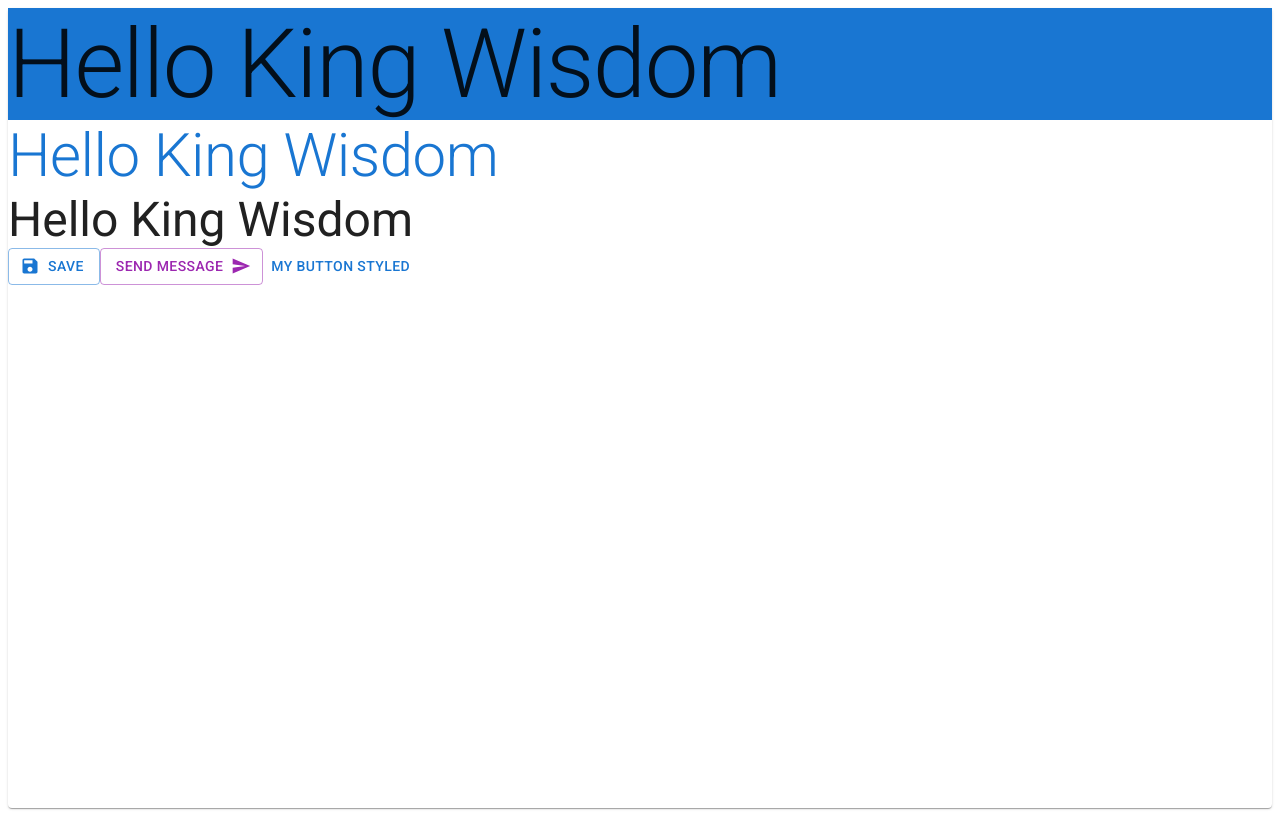
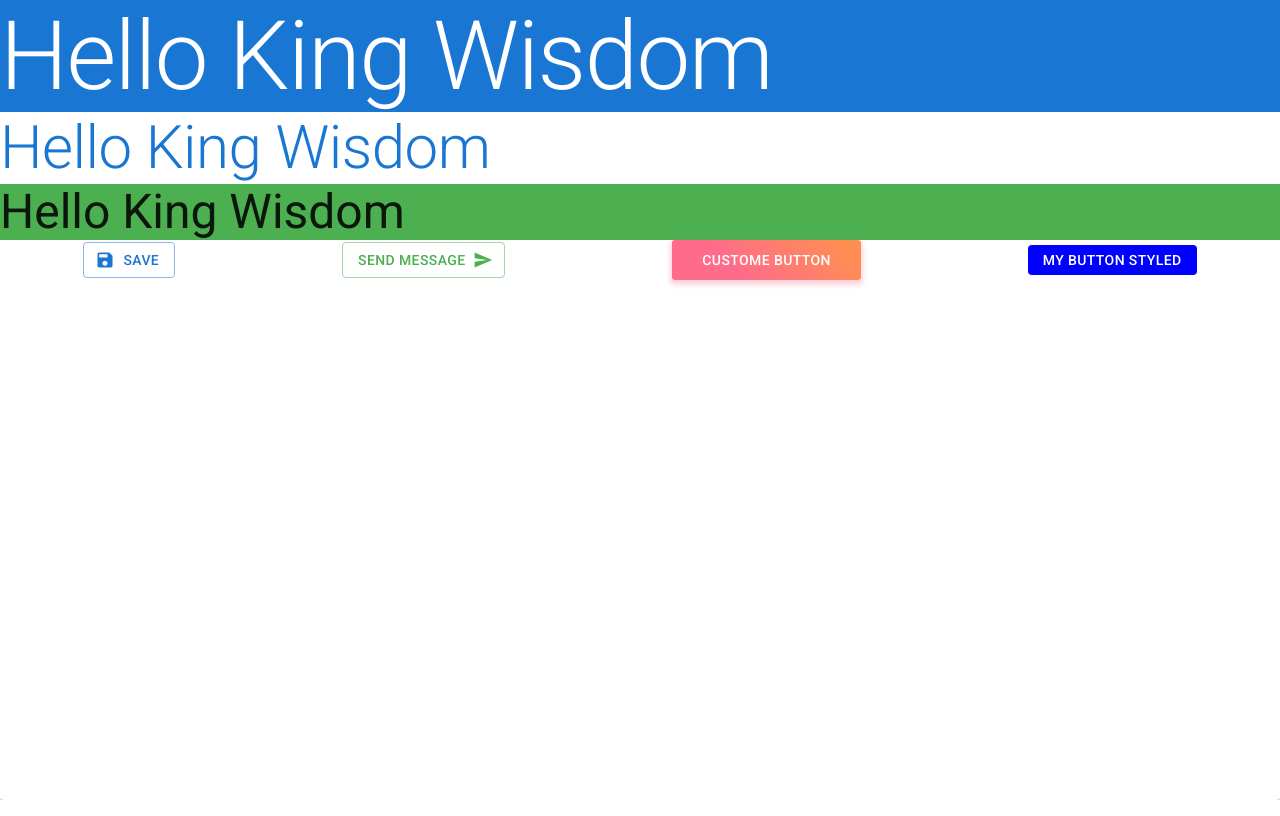
Before and after one commit to KingWisdomDEV/ReactJS_AdminDashboard, a React (Create React App) app: page / in a window 1280 px wide. Built offline with nearby package versions, Linux system fonts and the light colour scheme.

Commit message:
customize styles, theme and add lib clsx

```diff
--- a/package.json
+++ b/package.json
@@ -11,6 +11,7 @@
     "@testing-library/jest-dom": "^5.16.4",
     "@testing-library/react": "^13.1.1",
     "@testing-library/user-event": "^13.5.0",
+    "clsx": "^1.1.1",
     "react": "^18.0.0",
     "react-dom": "^18.0.0",
     "react-scripts": "5.0.1",
--- a/src/App.js
+++ b/src/App.js
@@ -1,7 +1,8 @@
 import SaveIcon from '@mui/icons-material/Save';
 import SendIcon from '@mui/icons-material/Send';
-import { Button, Paper, Typography } from '@mui/material';
+import { Button, Paper, Stack, Typography } from '@mui/material';
 import { makeStyles, styled } from '@mui/styles';
+import clsx from 'clsx';
 import React from 'react';
 
 const useStyles = makeStyles(theme => ({
@@ -9,7 +10,22 @@ const useStyles = makeStyles(theme => ({
     height: '100vh',
   },
   bgPrimary: {
-    backgroundColor: theme.palette.primary.main,
+    background: theme.palette.primary.main,
+  },
+  bgSecondary: {
+    background: theme.palette.secondary.main,
+  },
+  txtWhite: {
+    color: theme.palette.common.white,
+  },
+  btn: {
+    background: 'linear-gradient(45deg, #FE6B8B 30%, #FF8E53 90%)',
+    border: 0,
+    borderRadius: 3,
+    boxShadow: '0 3px 5px 2px rgba(255, 105, 135, .3)',
+    color: 'white',
+    height: 40,
+    padding: '0 30px',
   },
 }));
 
@@ -27,20 +43,25 @@ function App() {
   const classes = useStyles();
   return (
     <Paper className={classes.root}>
-      <Typography variant="h1" className={classes.bgPrimary}>
+      <Typography variant="h1" className={clsx(classes.bgPrimary, classes.txtWhite)}>
         Hello King Wisdom
       </Typography>
       <Typography variant="h2" color="primary">
         Hello King Wisdom
       </Typography>
-      <Typography variant="h3">Hello King Wisdom</Typography>
+      <Typography variant="h3" className={classes.bgSecondary}>
+        Hello King Wisdom
+      </Typography>
+      <Stack direction="row" alignItems="center" justifyContent="space-around">
         <Button variant="outlined" startIcon={<SaveIcon />}>
           Save
         </Button>
         <Button variant="outlined" color="secondary" endIcon={<SendIcon />}>
           Send Message
         </Button>
-      <MyButton>My Button STyled</MyButton>
+        <Button className={classes.btn}>Custome Button</Button>
+        <MyButton>My Button Styled</MyButton>
+      </Stack>
     </Paper>
   );
 }
--- a/src/index.js
+++ b/src/index.js
@@ -1,15 +1,18 @@
-import { createTheme, ThemeProvider } from '@mui/material/styles';
+import { CssBaseline } from '@mui/material';
+import { StyledEngineProvider, ThemeProvider } from '@mui/material/styles';
 import React from 'react';
 import { createRoot } from 'react-dom/client';
 import App from './App';
-
-const theme = createTheme({});
+import theme from './themes/customTheme';
 
 const rootElement = document.getElementById('root');
 createRoot(rootElement).render(
   <React.StrictMode>
-    <ThemeProvider theme={theme}>
-      <App />
-    </ThemeProvider>
+    <StyledEngineProvider injectFirst>
+      <ThemeProvider theme={theme}>
+        <CssBaseline />
+        <App />
+      </ThemeProvider>
+    </StyledEngineProvider>
   </React.StrictMode>
 );
--- /dev/null
+++ b/src/themes/customTheme.js
@@ -0,0 +1,17 @@
+import { green } from '@mui/material/colors';
+import { createTheme, responsiveFontSizes } from '@mui/material/styles';
+
+let customTheme = createTheme({
+  palette: {
+    secondary: {
+      main: green[500],
+      light: '#ff8788',
+      dark: '#ff0103',
+      contrastText: '#fff',
+    },
+  },
+});
+
+customTheme = responsiveFontSizes(customTheme);
+
+export default { ...customTheme };
```
Lines whose indentation alone changed are shown as unchanged.
